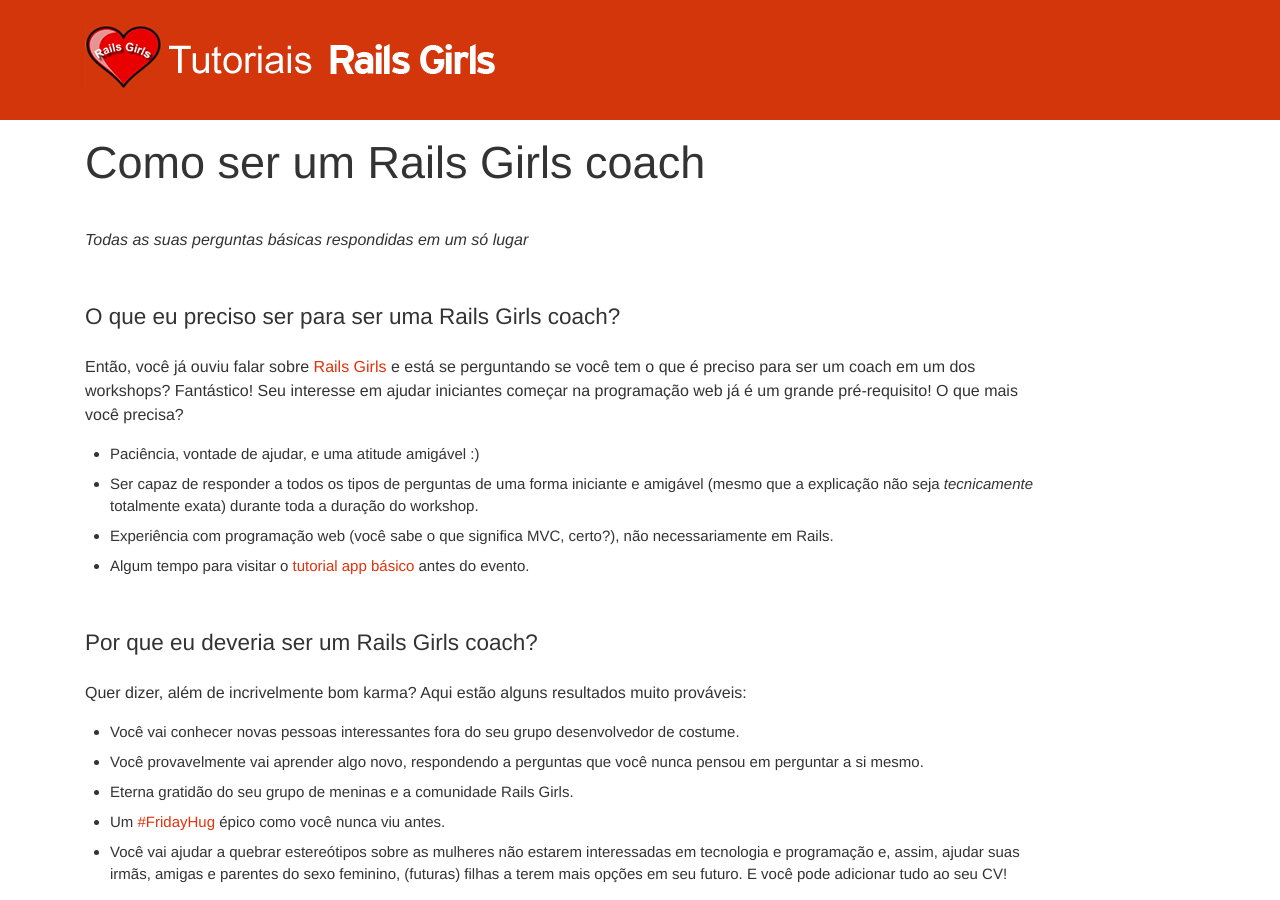
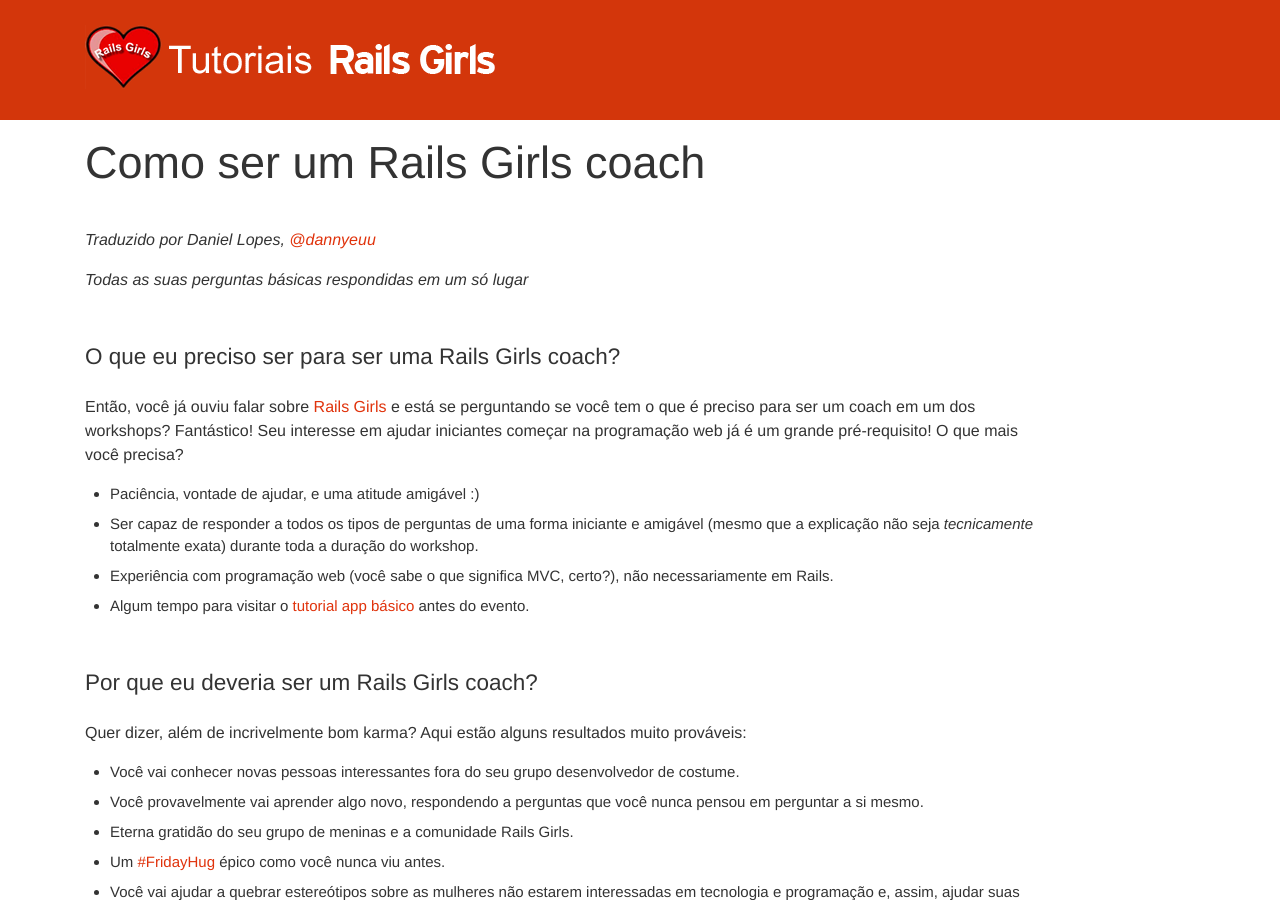
Before and after one commit to railsgirls/guides.railsgirls.com, a Jekyll site: the page built from _posts/2013-03-26-coach.markdown, in a window 1280 px wide and 900 px high. Built offline with Jekyll 4.4.1, drawn with Linux system fonts in a browser that asks for light colours; nearby versions of some CDN libraries.

Commit message:
Add translation credits at 'coaches'

```diff
--- a/_posts/2013-03-26-coach.markdown
+++ b/_posts/2013-03-26-coach.markdown
@@ -5,6 +5,8 @@
 ---
 
 # Como ser um Rails Girls coach
+
+*Traduzido por Daniel Lopes, [@dannyeuu](https://www.twitter.com/dannyeuu)*
 
 *Todas as suas perguntas básicas respondidas em um só lugar*
 
```
